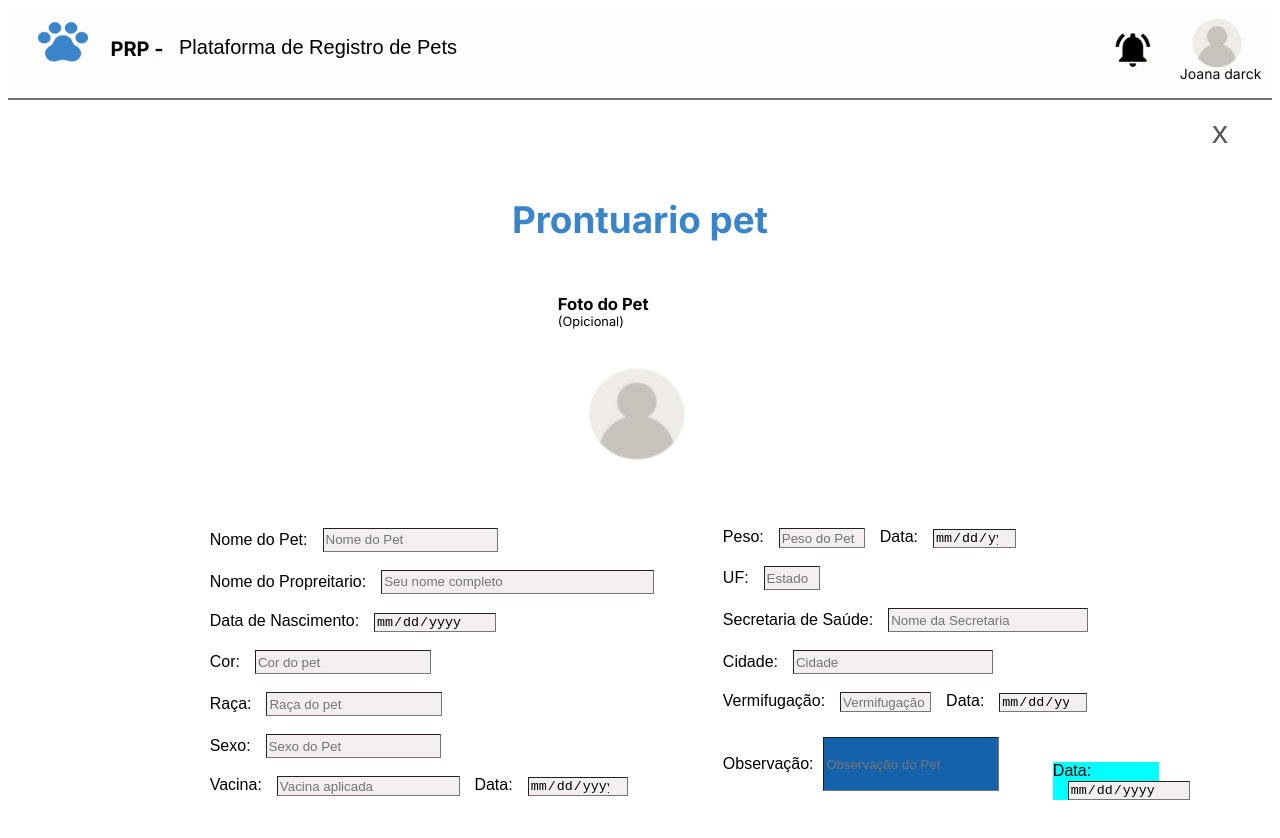
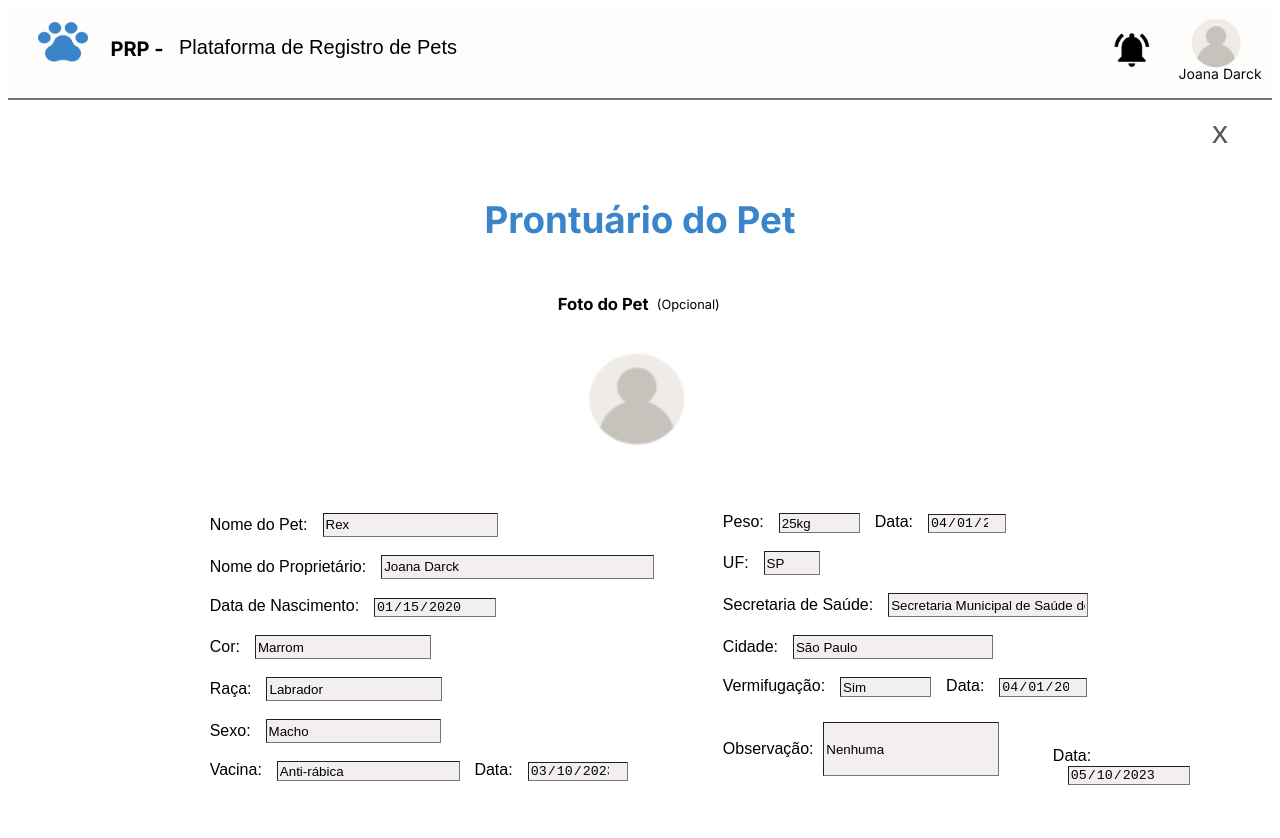
Before and after one commit to JoDrckSouza/PRP-web2024, a Next.js app: page /Monitoramento in a window 1280 px wide. Shown: the top 838 px of the page. Built offline with nearby package versions, Linux system fonts and the light colour scheme.

Commit message:
pg Perfil do usuario

```diff
--- a/package.json
+++ b/package.json
@@ -11,6 +11,7 @@
   "dependencies": {
     "date-fns": "^2.29.3",
     "next": "^14.2.15",
+    "qrcode.react": "^4.2.0",
     "react": "^18",
     "react-calendar": "^5.0.0",
     "react-dom": "^18",
--- a/src/app/Monitoramento/page.js
+++ b/src/app/Monitoramento/page.js
@@ -6,11 +6,32 @@ import { useState } from 'react';
 import styles from "./page.module.css";
 import {useRouter} from 'next/router';
 
-export default function page() {
-  const [image, setImage] = useState("/img/perfil.png");
-  const userName = "Joana darck";  // Substitua pelo nome real do usuário
-  const handleClick = () => {Router.back()};
+export default function Page() {
+  const [pets, setPets] = useState([
+    {
+      id: 1,
+      nomePet: "Rex",
+      nomeProprietario: "Joana Darck",
+      dataNascimento: "2020-01-15",
+      cor: "Marrom",
+      raca: "Labrador",
+      sexo: "Macho",
+      vacina: "Anti-rábica",
+      dataVacina: "2023-03-10",
+      peso: "25kg",
+      dataVermifugacao: "2023-04-01",
+      uf: "SP",
+      secretariaSaude: "Secretaria Municipal de Saúde de São Paulo",
+      cidade: "São Paulo",
+      vermifugacao: "Sim",
+      observacao: "Nenhuma",
+      dataObservacao: "2023-05-10",
+      fotoPet: "/img/perfil.png"
+    },
+  ]);
 
+
+  const handleClick = () => router.back();
 
   return (
     <div className={styles.topo}>
@@ -37,116 +58,117 @@ export default function page() {
               <img src="/img/perfil.png" alt="Foto do proprietário" />
             </Link>
             <Link href="/pagina-de-dados-usuario" className={styles.userNameLink}>
-            {userName}
+              Joana Darck
             </Link>
           </div>
         </div>
       </header>
       <main className={styles.main}>
+        {pets.map((pet) => (
+          <div key={pet.id} className={styles.petContainer}>
             <div className={styles.fechar}>
               <button onClick={handleClick}>
-            <img src="/img/x.png"/>
+                <img src="/img/x.png" alt="Fechar" />
               </button>
             </div>
             <div className={styles.pet}>
-          <h1>Prontuario pet</h1>
-          <h2> <b className={styles.b}>Foto do Pet</b>(Opicional)</h2>
+              <h1>Prontuário do Pet</h1>
+              <h2> <b className={styles.b}>Foto do Pet</b> (Opcional)</h2>
             </div>
             <div className={styles.fotoperfil}>
               <label className={styles.foto}>
-            <img src={image} alt="Foto do Pet" />
-            <input  type='file' name='foto' id='FP' hidden />
+                <img src={pet.fotoPet} alt="Foto do Pet" />
+                <input type='file' name='foto' id='FP' hidden />
               </label>
             </div>
             <form className={styles.form}>
               <fieldset className={styles.primeira}>
                 <div className={styles.Nome}>
-              <label htmlFor={styles.NomePet}>Nome do Pet:</label>
-              <input type="text" id="NomePet" neme="nome" placeholder="Nome do Pet" autoComplete="off" readOnly></input>
+                  <label htmlFor="NomePet">Nome do Pet:</label>
+                  <input type="text" id="NomePet" value={pet.nomePet} readOnly />
                 </div>
                 <br />
                 <div className={styles.proprietario}>
-              <label htmlFor={styles.NomeProp}>Nome do Propreitario:</label>
-              <input type='text' id='NomeProp' name='nome do proprietario' placeholder='Seu nome completo' autoComplete='off' readOnly></input>
+                  <label htmlFor="NomeProp">Nome do Proprietário:</label>
+                  <input type='text' id='NomeProp' value={pet.nomeProprietario} readOnly />
                 </div>
                 <br />
                 <div className={styles.dataNas}>
-              <label htmlFor={styles.DataNascimento}>Data de Nascimento:</label>
-              <input type="date" name="Data de Nascimento" id="DataNascimento" placeholder=" " autoComplete="off" readOnly />
+                  <label htmlFor="DataNascimento">Data de Nascimento:</label>
+                  <input type="date" value={pet.dataNascimento} readOnly />
                 </div>
                 <br />
                 <div className={styles.cor}>
-              <label htmlFor={styles.CorPet}>Cor:</label>
-              <input type="text" name="cor do pet" id="CorPet" placeholder="Cor do pet" autoComplete="off" readOnly />
+                  <label htmlFor="CorPet">Cor:</label>
+                  <input type="text" value={pet.cor} readOnly />
                 </div>
                 <br />
                 <div className={styles.raca}>
                   <label htmlFor="RACA">Raça:</label>
-              <input type="text" id="RAca" name="Raça do pet" placeholder="Raça do pet" autoComplete="off" readOnly />
+                  <input type="text" value={pet.raca} readOnly />
                 </div>
                 <br />
                 <div className={styles.sexo}>
-              <label htmlFor={styles.sex}>Sexo:</label>
-              <input type="text" name="Sexo" id="Sex" placeholder="Sexo do Pet" autoComplete="off" readOnly />
+                  <label htmlFor="Sex">Sexo:</label>
+                  <input type="text" value={pet.sexo} readOnly />
                 </div>
                 <br />
                 <div className={styles.vacina}>
-              <label htmlFor={styles.vac}>Vacina:</label>
-              <input type="text" name="Vacina" id="Vac" placeholder="Vacina aplicada" autoComplete="off" readOnly />
+                  <label htmlFor="Vac">Vacina:</label>
+                  <input type="text" value={pet.vacina} readOnly />
                   <div className={styles.datVac}>
-              <label htmlFor={styles.datVAc}>Data:</label>
-              <input type="date" name="Data de Vacina" id="dataVcn" placeholder="" autoComplete="off" readOnly />
+                    <label htmlFor="dataVcn">Data:</label>
+                    <input type="date" value={pet.dataVacina} readOnly />
                   </div>
                 </div>
               </fieldset>
               <fieldset className={styles.segunda}>
                 <div className={styles.Peso}>
-              <label htmlFor={styles.peso}>Peso:</label>
-              <input type="text" name="peso pet" id="PESO" placeholder="Peso do Pet" autoComplete="off" readOnly />
+                  <label htmlFor="PESO">Peso:</label>
+                  <input type="text" value={pet.peso} readOnly />
                   <div className={styles.dataVerm}>
-              <label htmlFor={styles.DatVRM}>Data:</label>
-              <input type="date" name="DtaVermifugação" id="DatVRM" placeholder="" autoComplete="Vermi" readOnly />
+                    <label htmlFor="DatVRM">Data:</label>
+                    <input type="date" value={pet.dataVermifugacao} readOnly />
                   </div>
                 </div>
-            <br/>
+                <br />
                 <div className={styles.uf}>
-              <label htmlFor={styles.uf}> UF:</label>
-              <input type="text" name="UF" id="uf" placeholder="Estado" autoComplete="off" readOnly />
+                  <label htmlFor="uf">UF:</label>
+                  <input type="text" value={pet.uf} readOnly />
                 </div>
                 <br />
                 <div className={styles.scrSD}>
-              <label htmlFor={styles.scSD}>Secretaria de Saúde:</label>
-              <input type="text" name="secretaria saude" id="scrSD" placeholder="Nome da Secretaria" autoComplete="off" readOnly />
+                  <label htmlFor="scrSD">Secretaria de Saúde:</label>
+                  <input type="text" value={pet.secretariaSaude} readOnly />
                 </div>
                 <br />
                 <div className={styles.cidade}>
-              <label htmlFor={styles.CID}>Cidade:</label>
-              <input type="text" name="Cidade" id="CID" placeholder="Cidade" autoComplete="off" readOnly />
+                  <label htmlFor="CID">Cidade:</label>
+                  <input type="text" value={pet.cidade} readOnly />
                 </div>
                 <br />
                 <div className={styles.verm}>
-              <label htmlFor={styles.verm}>Vermifugação:</label>
-              <input type="text" name="Vermifugação" id="VRM" placeholder="Vermifugação" autoComplete="Vermi" readOnly />
+                  <label htmlFor="VRM">Vermifugação:</label>
+                  <input type="text" value={pet.vermifugacao} readOnly />
                   <div className={styles.dataVerm}>
-              <label htmlFor={styles.DatVRM}>Data:</label>
-              <input type="date" name="DtaVermifugação" id="DatVRM" placeholder="" autoComplete="Vermi" readOnly />
+                    <label htmlFor="DatVRM">Data:</label>
+                    <input type="date" value={pet.dataVermifugacao} readOnly />
                   </div>
                 </div>
-
                 <br />
                 <div className={styles.obs}>
-              <label htmlFor={styles.Obs}>Observação:</label>
-              <input className={styles.inputOBS} type="text" name="observacao" id="OBS" placeholder="Observação do Pet" autoComplete="Obs" readOnly />
+                  <label htmlFor="OBS">Observação:</label>
+                  <input className={styles.inputOBS} type="text" value={pet.observacao} readOnly />
                   <div className={styles.dataObs}>
-              <label htmlFor={styles.Datobs}>Data:</label>
-              <input type="date" name="DtaObservação" id="DatOBS" placeholder="" autoComplete="off" readOnly />
+                    <label htmlFor="DatOBS">Data:</label>
+                    <input type="date" value={pet.dataObservacao} readOnly />
                   </div>
                 </div>
-
               </fieldset>
             </form>
+          </div>
+        ))}
       </main>
     </div>
-
-  )
+  );
 }
--- a/src/app/Monitoramento/page.module.css
+++ b/src/app/Monitoramento/page.module.css
@@ -286,7 +286,7 @@
     /*conteiner. coloca uf do lado de peso*/
 }
 .form .segunda .Peso input{
-    width: 80px;
+    width: 75px;
      /*diminui o tamanho do campo*/
 }
 
@@ -317,7 +317,6 @@
     /*diminui o tamanho do campo*/
 }
 .form .segunda .inputOBS {
-    background-color: #1662aa;
     width: 35%;
     height: 50px;
     margin-left: 2%;
@@ -331,7 +330,6 @@
 
 }
  .form .segunda .dataObs{
-    background-color: aqua;
     margin: 10%;
     margin-top: -6%;
     margin-left: 330px;
```
Also changed, not shown: src/app/Nfc/page.js (added, +57 -0 lines), src/app/PerfilUsuario/page.js (+35 -36 lines), src/app/PerfilUsuario/page.module.css (+10 -0 lines), src/app/Nfc/page.module.css (added), 1 other file (tests, documents, lock files or other folders). Lines whose indentation alone changed are shown as unchanged.
